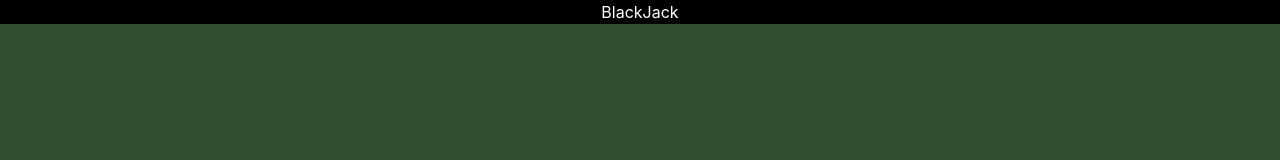
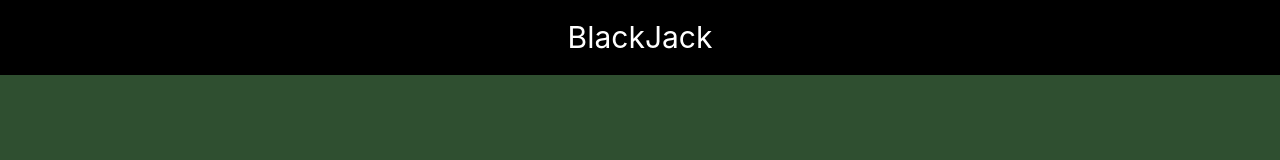
Before and after one commit to jmcepeda/DevTalles_20240124_JavaScript, a plain HTML site: page index.html in a window 1280 px wide. Drawn offline with nearby package versions, Linux system fonts and the light colour scheme.

Commit message:
20240129_19_18

```diff
--- a/assets/css/style.css
+++ b/assets/css/style.css
@@ -8,4 +8,6 @@ html, body {
     text-align: center;
     background-color: black;
     color: white;
+    padding:15px;
+    font-size: 30px;
 }
--- a/index.html
+++ b/index.html
@@ -15,6 +15,8 @@
         BlackJack
     </header>
 
+    <div></div>
+
    <script src="/assets/js/juego.js"></script>
    <script src="https://code.jquery.com/jquery-3.3.1.slim.min.js" integrity="sha384-q8i/X+965DzO0rT7abK41JStQIAqVgRVzpbzo5smXKp4YfRvH+8abtTE1Pi6jizo" crossorigin="anonymous"></script>
    <script src="https://cdn.jsdelivr.net/npm/popper.js@1.14.7/dist/umd/popper.min.js" integrity="sha384-UO2eT0CpHqdSJQ6hJty5KVphtPhzWj9WO1clHTMGa3JDZwrnQq4sF86dIHNDz0W1" crossorigin="anonymous"></script>
```
